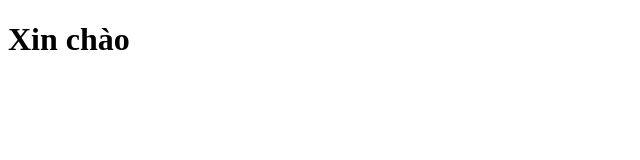
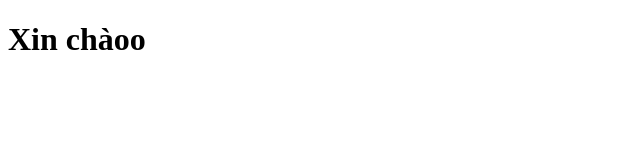
Before and after one commit to long2512/demo-git, a plain HTML site: page longdemo/abc.html in a window 1280 px wide. Shown: the full height of the page, 0-640 px from the left. Drawn offline with Linux system fonts and the light colour scheme.

Commit message:
update abc

```diff
--- a/longdemo/abc.html
+++ b/longdemo/abc.html
@@ -7,6 +7,6 @@
     <title>Document</title>
 </head>
 <body>
-    <h1>Xin chào</h1>
+    <h1>Xin chàoo</h1>
 </body>
 </html>
```
